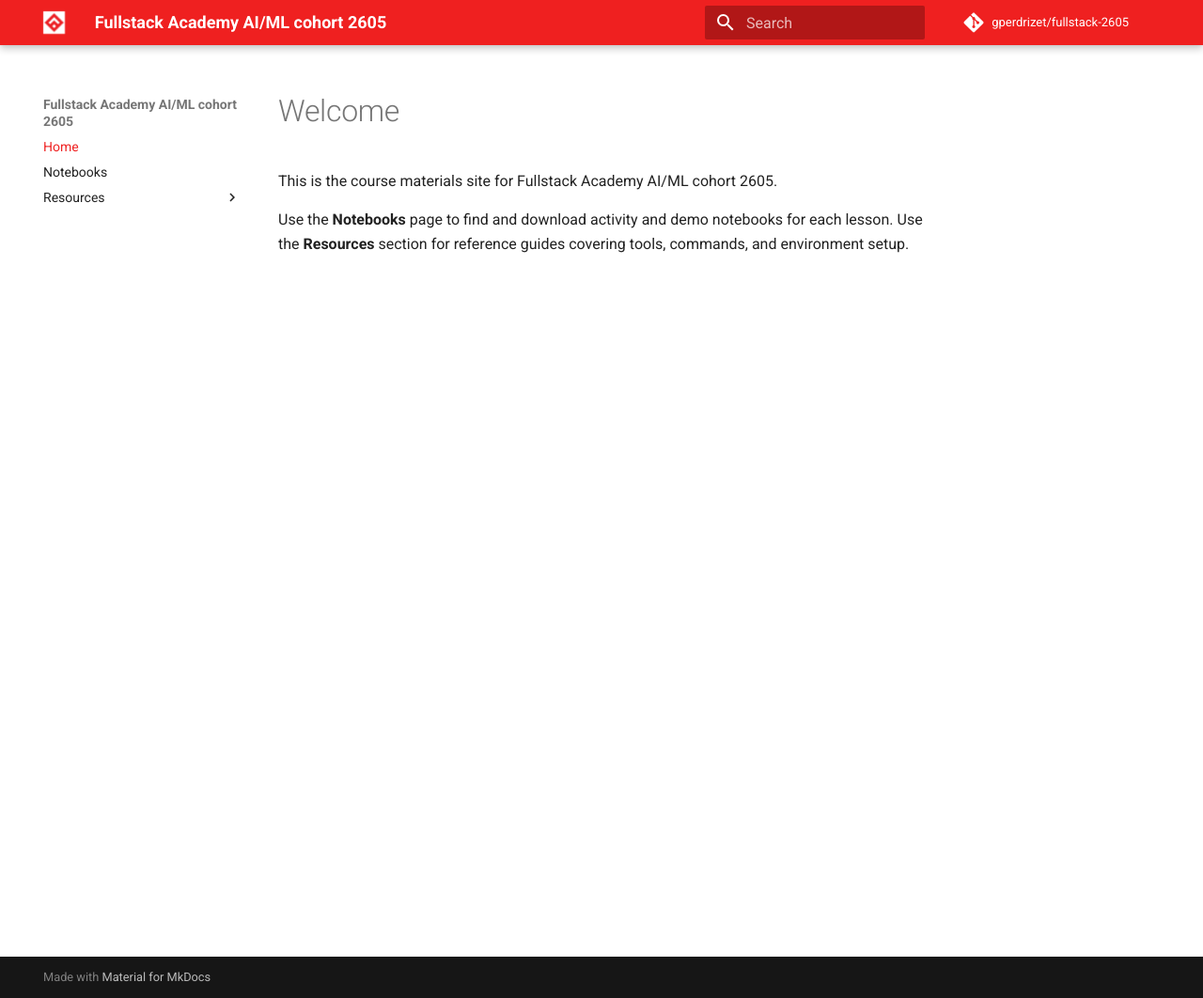
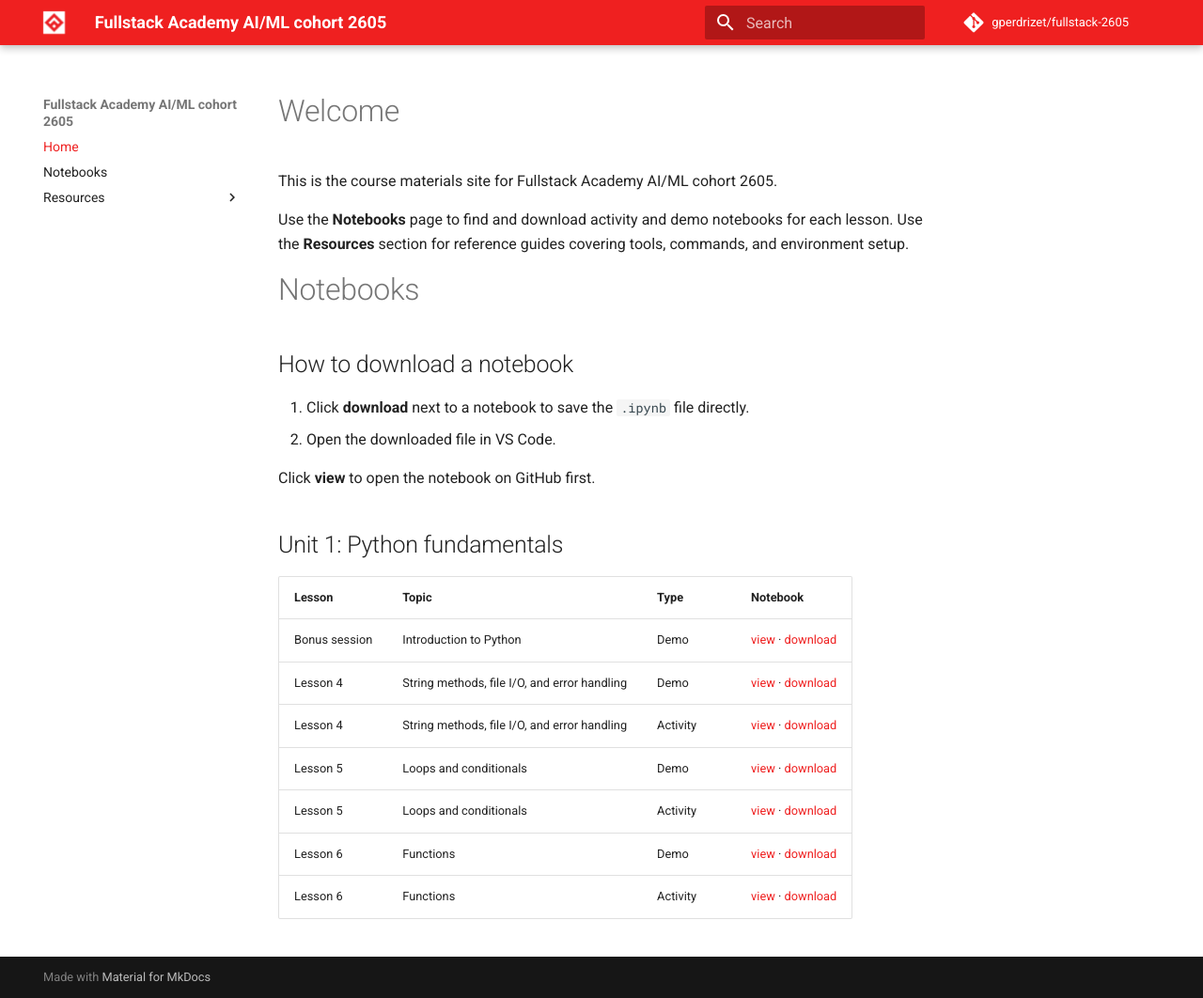
Before and after one commit to gperdrizet/fullstack-2605, an MkDocs documentation site: the page built from docs/index.md, in a window 1280 px wide and 1062 px high. Shown: the whole window at 94% size. Built offline with MkDocs 1.6.1 and Material for MkDocs 9.7.7, drawn with Linux system fonts in a browser that asks for light colours; comment, search, counter and statistics services are not loaded.

Commit message:
Embed notebooks page on home page via snippets include

```diff
--- a/docs/index.md
+++ b/docs/index.md
@@ -3,3 +3,5 @@
 This is the course materials site for Fullstack Academy AI/ML cohort 2605.
 
 Use the **Notebooks** page to find and download activity and demo notebooks for each lesson. Use the **Resources** section for reference guides covering tools, commands, and environment setup.
+
+--8<-- "notebooks.md"
--- a/mkdocs.yml
+++ b/mkdocs.yml
@@ -11,6 +11,8 @@
 
 markdown_extensions:
   - attr_list
+  - pymdownx.snippets:
+      base_path: [docs]
 
 theme:
   name: material
```
